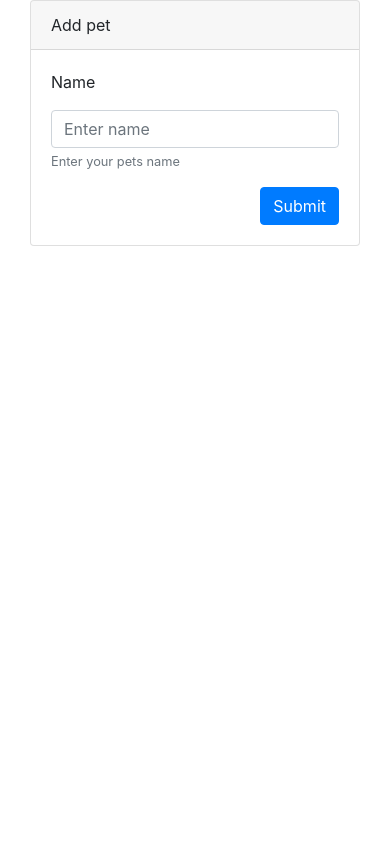
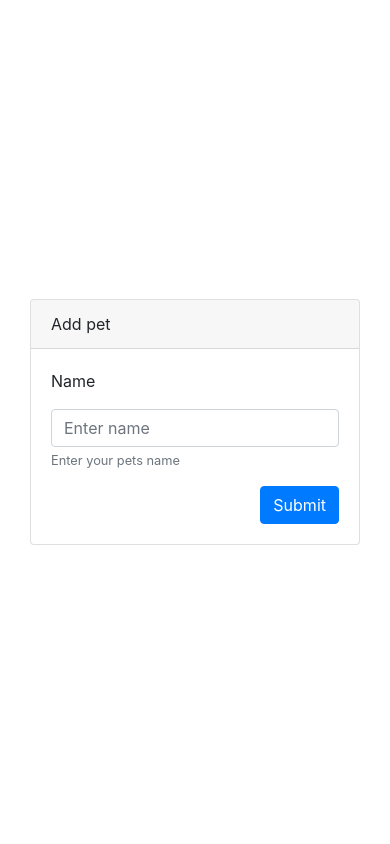
Before and after one commit to pmjam/flaskapp, a Flask app: page /create in a window 390 px wide. Run offline with Flask 2, Linux system fonts and the light colour scheme; parts of the project's set-up code (start-up, migrations or seed data) failed here and were passed over; some libraries are stand-ins or nearby versions.

Commit message:
layout table responsive

```diff
--- a/flaskapp/static/style.css
+++ b/flaskapp/static/style.css
@@ -0,0 +1,18 @@
+html,
+body {
+  height: 100%;
+}
+
+body {
+  display: -ms-flexbox;
+  display: -webkit-box;
+  display: flex;
+  -ms-flex-align: center;
+  -ms-flex-pack: center;
+  -webkit-box-align: center;
+  align-items: center;
+  -webkit-box-pack: center;
+  justify-content: center;
+  padding-top: 40px;
+  padding-bottom: 40px;
+}
--- a/flaskapp/templates/pets/list.html
+++ b/flaskapp/templates/pets/list.html
@@ -9,6 +9,7 @@
         </div>
     </div>
     <div class="card-body">
+        <div class="table-responsive">
             <table class="table table-striped">
                 <thead>
                 <tr>
@@ -34,4 +35,5 @@
             </table>
         </div>
     </div>
+</div>
 {% endblock %}
```
Lines whose indentation alone changed are shown as unchanged.
